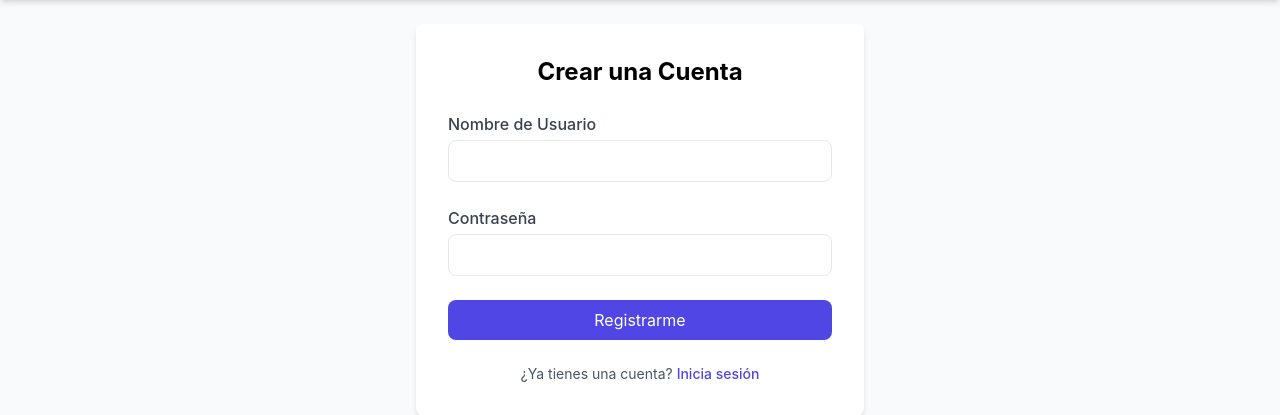
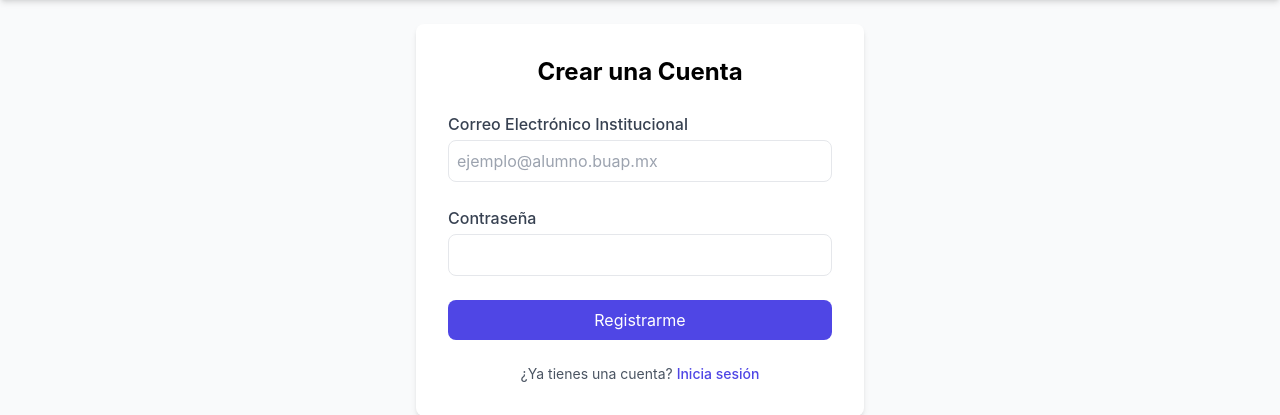
Before and after one commit to Cesar5701/rea_project, a Flask app: page /register in a window 1280 px wide. Shown: the part 72-487 px from the top of the page. Run offline with Flask 3, Linux system fonts and the light colour scheme; some libraries are stand-ins or nearby versions; some web fonts are replaced.

Commit message:
Refactor user authentication forms to use email instead of username for improved clarity and consistency

```diff
--- a/templates/login.html
+++ b/templates/login.html
@@ -7,8 +7,9 @@
 
   <form action="{{ url_for('login') }}" method="post" class="space-y-6">
     <div>
-      <label for="username" class="block font-medium text-gray-700">Nombre de Usuario</label>
-      <input type="text" name="username" id="username" class="w-full mt-1 p-2 border rounded-lg focus:ring-indigo-500 focus:border-indigo-500" required>
+      <!-- MEJORA: Se cambia a 'email' -->
+      <label for="email" class="block font-medium text-gray-700">Correo Electrónico Institucional</label>
+      <input type="email" name="email" id="email" class="w-full mt-1 p-2 border rounded-lg focus:ring-indigo-500 focus:border-indigo-500" required>
     </div>
 
     <div>
--- a/templates/register.html
+++ b/templates/register.html
@@ -7,8 +7,9 @@
 
   <form action="{{ url_for('register') }}" method="post" class="space-y-6">
     <div>
-      <label for="username" class="block font-medium text-gray-700">Nombre de Usuario</label>
-      <input type="text" name="username" id="username" class="w-full mt-1 p-2 border rounded-lg focus:ring-indigo-500 focus:border-indigo-500" required>
+      <!-- MEJORA: Se cambia a 'email' -->
+      <label for="email" class="block font-medium text-gray-700">Correo Electrónico Institucional</label>
+      <input type="email" name="email" id="email" placeholder="ejemplo@alumno.buap.mx" class="w-full mt-1 p-2 border rounded-lg focus:ring-indigo-500 focus:border-indigo-500" required>
     </div>
 
     <div>
```
Also changed, not shown: init_db.py (+3 -4 lines).
